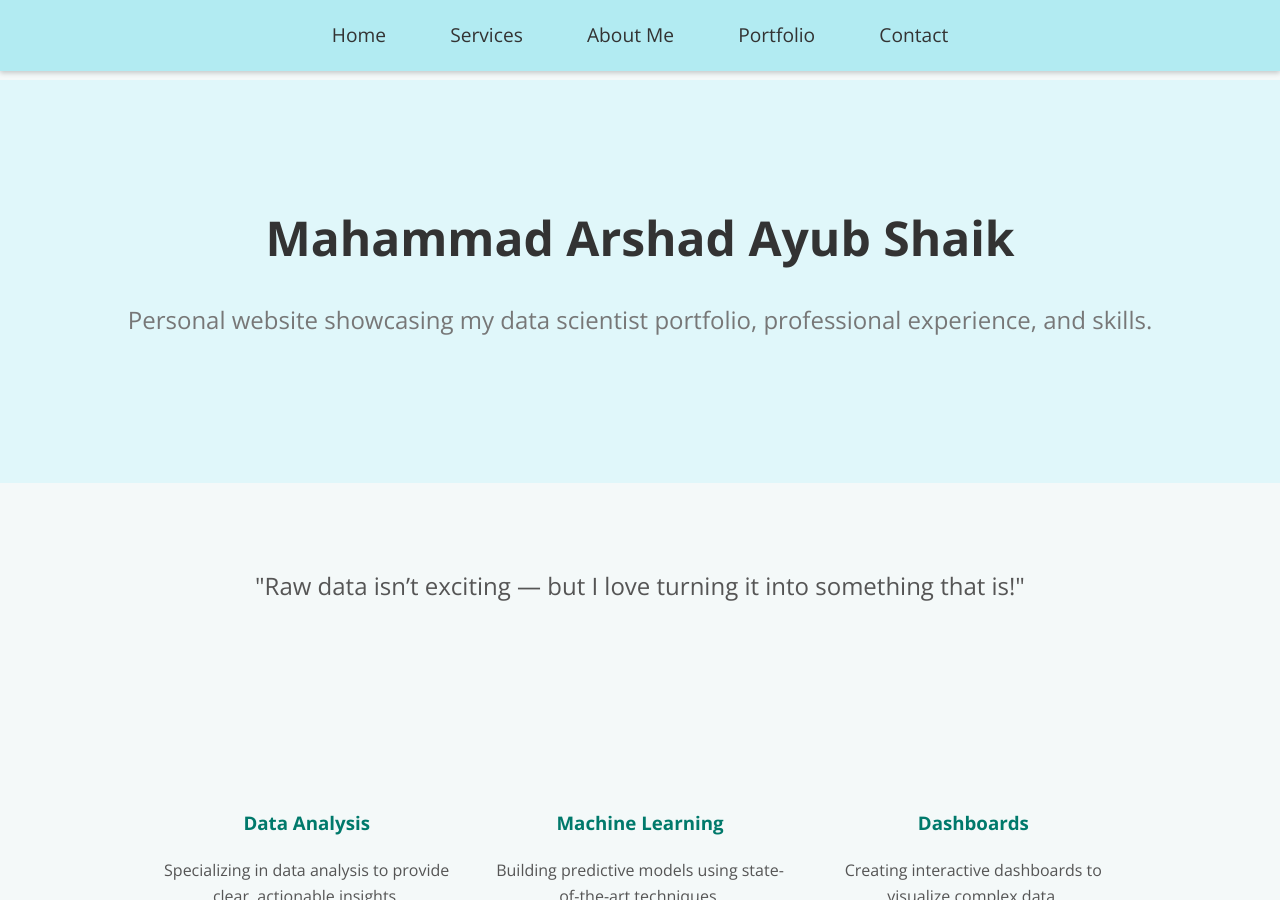
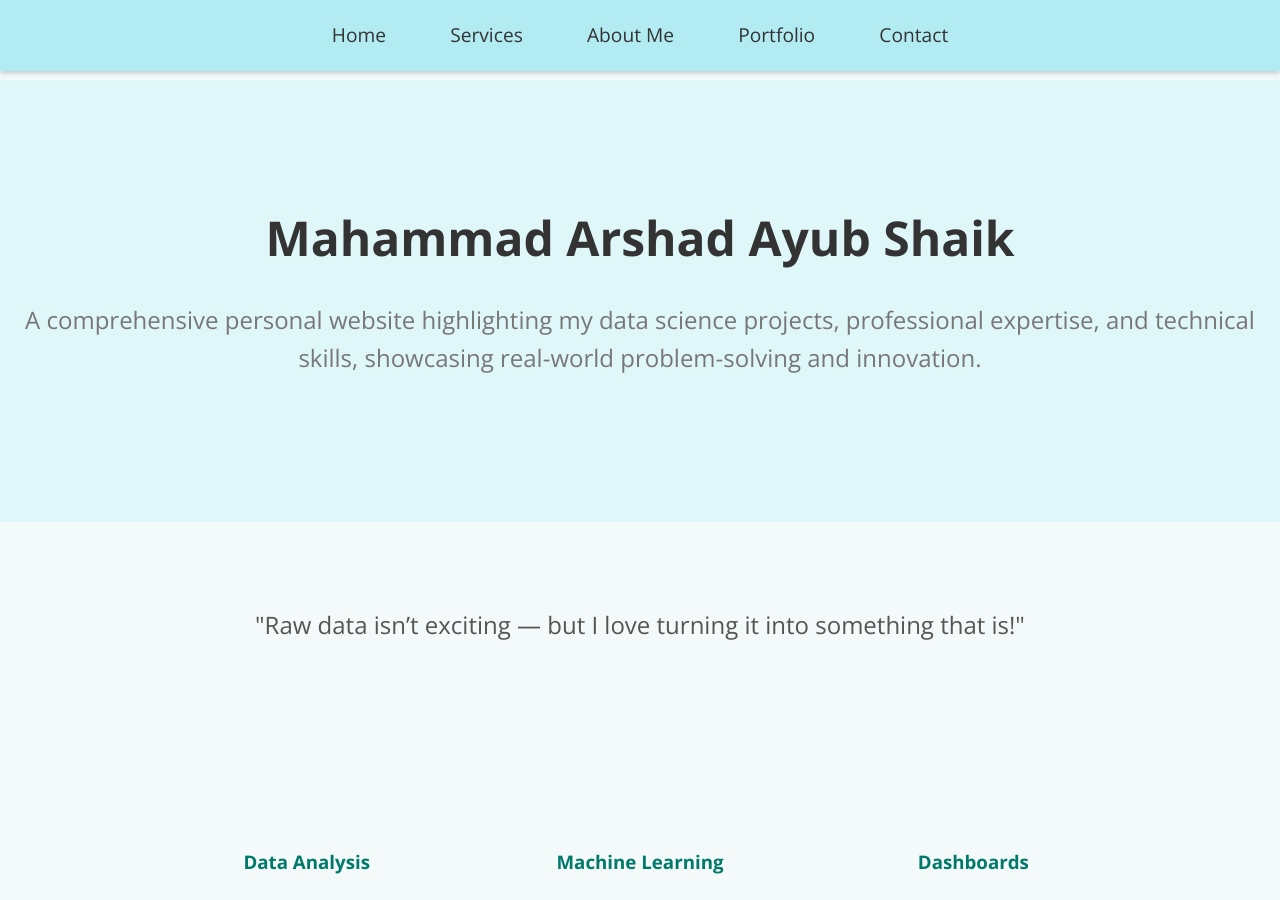
Before and after one commit to arshadsm/arshadsm.github.io, a Jekyll site: the page built from index.md, in a window 1280 px wide and 900 px high. Built offline with Jekyll 4.4.1, drawn with Linux system fonts in a browser that asks for light colours.

Commit message:
Update _config.yml

```diff
--- a/_config.yml
+++ b/_config.yml
@@ -1,7 +1,7 @@
 title: Mahammad Arshad Ayub Shaik
 email: mahammadarshadas@gmail.com
 profile_picture: /images/arshad.jpg
-description: "Personal website showcasing my data scientist portfolio, professional experience, and skills."
+description: "A comprehensive personal website highlighting my data science projects, professional expertise, and technical skills, showcasing real-world problem-solving and innovation."
 baseurl: "" # the subpath of your site, e.g. /blog
 url: "https://arshadsm.github.io" # the base hostname & protocol for your site
 linkedin: https://www.linkedin.com/in/arshad-ayub01/
```
